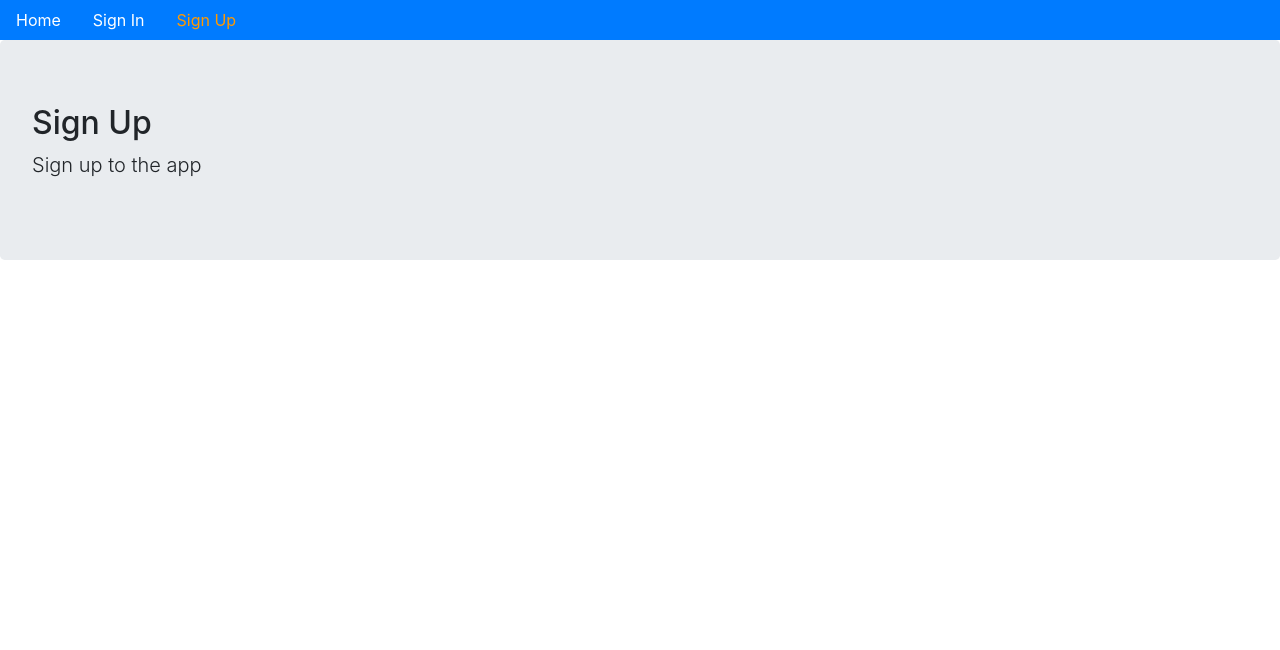
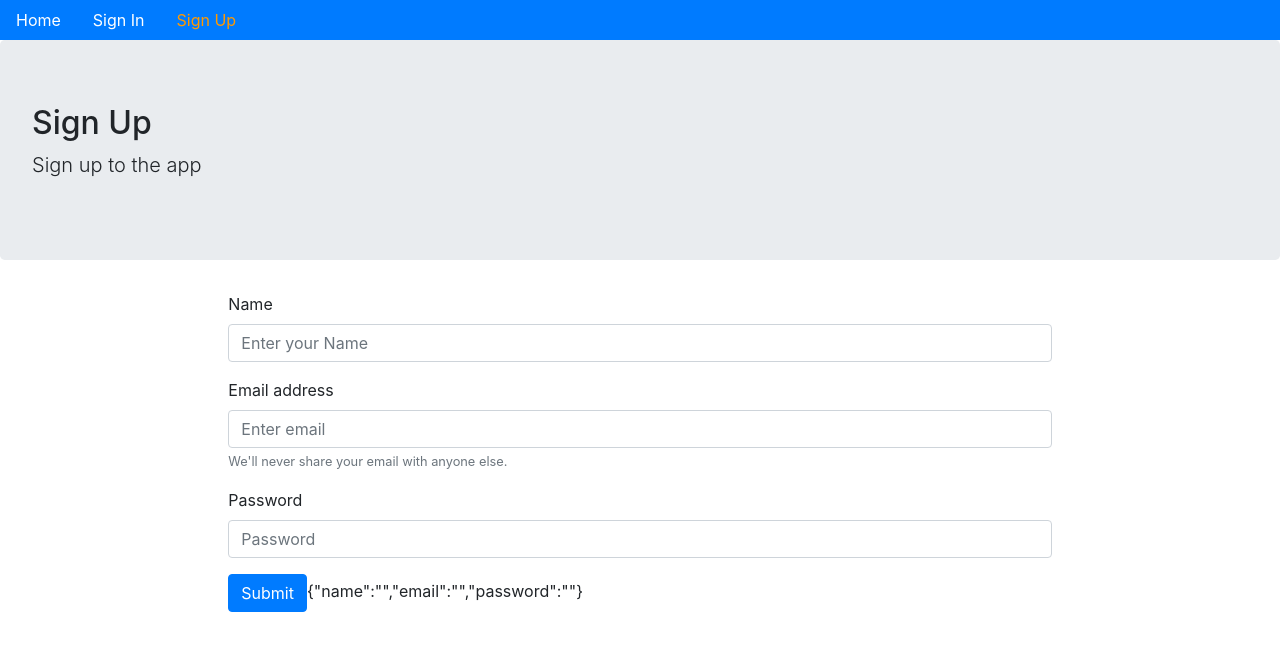
Before and after one commit to imvamsi/MERN_ecommerce, a React (Create React App) app in the folder client/: page /signup in a window 1280 px wide. Shown: the top 650 px of the page. Built offline with nearby package versions, Linux system fonts and the light colour scheme.

Commit message:
signup form added

```diff
--- a/client/src/user/SignUp.js
+++ b/client/src/user/SignUp.js
@@ -1,9 +1,68 @@
-import React from 'react'
+import React, {useState} from 'react'
 import Layout from '../core/Layout'
 
+
+
 const SignUp = () => {
+    const[value, setValue] = useState({
+        name: '',
+        email: '',
+        password: ''
+    });
+
+    const handleChange = event => {
+        setValue({...value,
+             [event.target.name]: event.target.value
+        });
+    }
+
+    const handleSubmit = e => {
+        e.preventDefault();
+    }
     return (
-        <Layout title='Sign Up' description='Sign up to the app'></Layout>
+        <>
+            <Layout title='Sign Up' description='Sign up to the app' className='container col-md-8 offset-md-4'/>
+            <div className='container col-md-8 offset-md-2'>
+                <form onSubmit={handleSubmit}>
+                    <div className="form-group">
+                        <label for="exampleInputEmail1">Name</label>
+                        <input
+                          type="text"
+                          name='name'
+                          className="form-control"
+                          placeholder="Enter your Name"
+                          onChange={handleChange}
+                        />
+                    </div>
+                    <div className="form-group">
+                        <label for="exampleInputEmail1">Email address</label>
+                        <input
+                          type="email"
+                          name='email'
+                          className="form-control"
+                          id="exampleInputEmail1"
+                          aria-describedby="emailHelp"
+                          placeholder="Enter email"
+                           onChange={handleChange}
+                        />
+                        <small id="emailHelp" className="form-text text-muted">We'll never share your email with anyone else.</small>
+                    </div>
+                    <div className="form-group">
+                        <label for="exampleInputPassword1">Password</label>
+                        <input
+                          type="password"
+                          name='password'
+                          className="form-control"
+                          id="exampleInputPassword1"
+                          placeholder="Password"
+                           onChange={handleChange}
+                        />
+                    </div>
+                    <button type="submit" className="btn btn-primary">Submit</button>
+                    {JSON.stringify(value)}
+                </form>
+            </div>
+        </>
     )
 }
 
```
